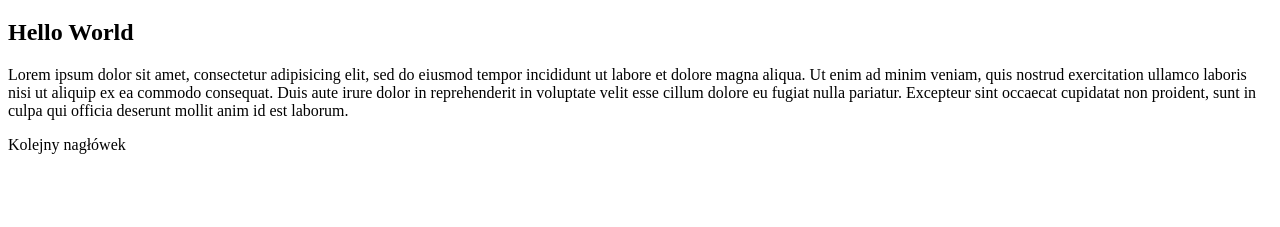
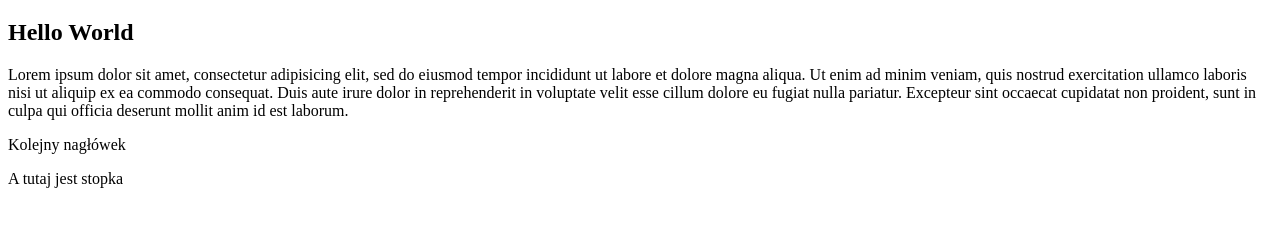
Before and after one commit to blagoff/nauka-gita2, a plain HTML site: page index.html in a window 1280 px wide. Shown: the part 61-288 px from the top of the page. Drawn offline with Linux system fonts and the light colour scheme.

Commit message:
Add footer

```diff
--- a/index.html
+++ b/index.html
@@ -24,5 +24,5 @@
 
 </body>
 
-	<footer></footer>
+	<footer>A tutaj jest stopka</footer>
 </html>
```
